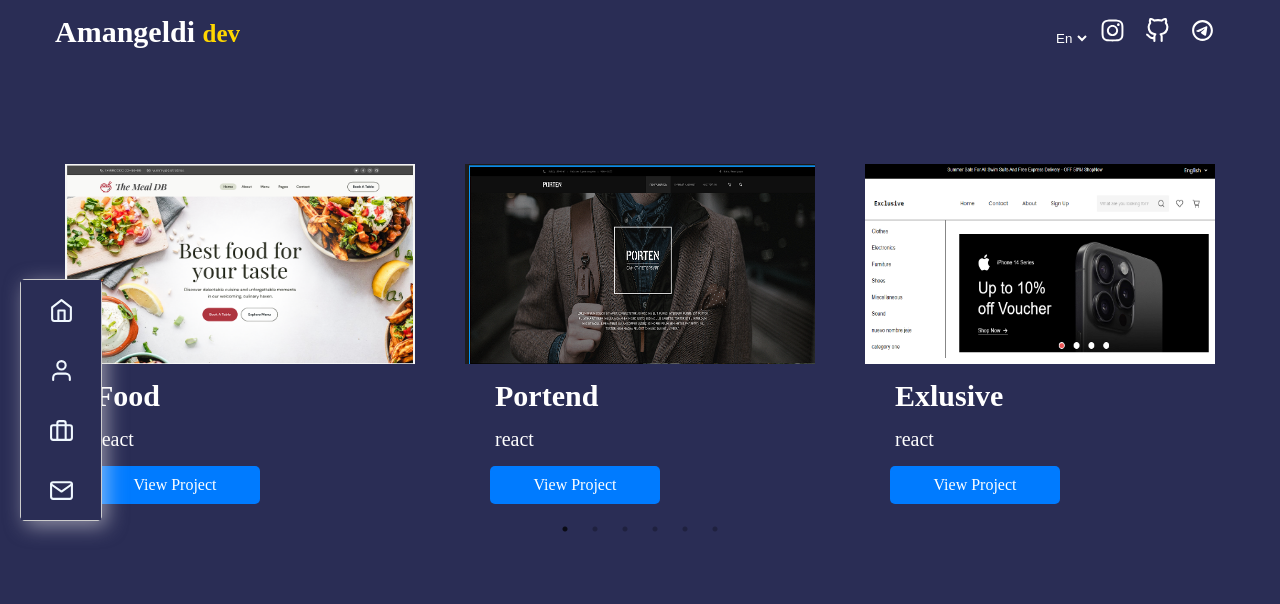
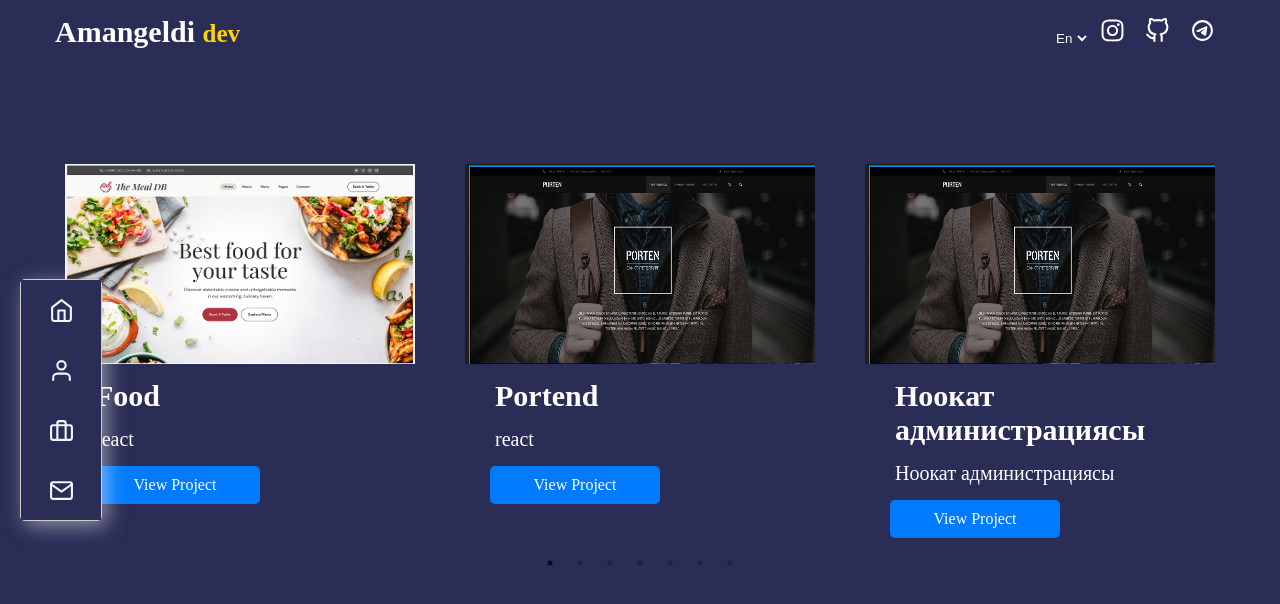
Before and after one commit to Amange1di/mudev, a React (Vite) app: page /projects in a window 1280 px wide. Shown: the top 604 px of the page. Built offline with nearby package versions, Linux system fonts and the light colour scheme.

Commit message:
Update Project.jsx

```diff
--- a/src/pages/project/Project.jsx
+++ b/src/pages/project/Project.jsx
@@ -22,6 +22,12 @@ const projects = [
     image: portendImage,
     description: "react ",
     link: "https://food-ro9g.vercel.app/"
+  },
+  {
+    title: "Ноокат администрациясы",
+    image: portendImage,
+    description: "Ноокат администрациясы ",
+    link: "https://nookat.gov.kg/"
   },
   {
     title: "Exlusive",
```
